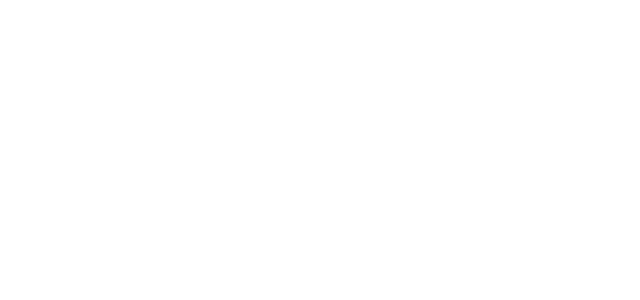
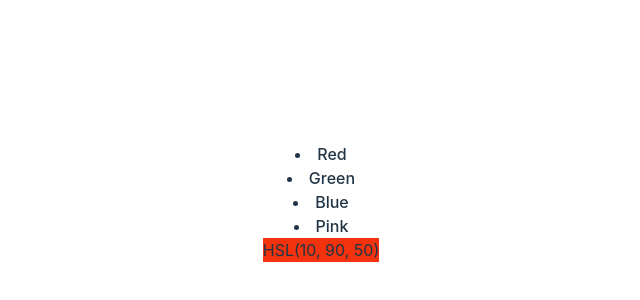
Before and after one commit to BelenPeluffo/animations-test, a React (Vite) app: page /hsl/10/90/50 in a window 1280 px wide. Before the commit this address had no page. Shown: the part 198-498 px from the top of the page, without its empty margins (319-959 px from the left). Built offline with nearby package versions, Linux system fonts and the light colour scheme.

Commit message:
refactor: arregla el tema de la route nesting.

```diff
--- a/src/routes/AppRouter.jsx
+++ b/src/routes/AppRouter.jsx
@@ -1,26 +1,20 @@
-import { BrowserRouter, Routes, Route, Navigate } from "react-router-dom";
+import { BrowserRouter, Routes, Route } from "react-router-dom";
 import styles from "../assets/app.module.css";
 import HSL from "../pages/HSL";
 import RGB from "../pages/RGB";
 import Home from "../pages/Home";
 
 export const AppRouter = () => {
-  const DEFAULT_ROUTE = "/home";
   return (
     <BrowserRouter>
       {/* <div style={styles.fill}> */}
       {/* <div style={styles.content}> */}
       <Routes>
-        <Route path="/" element={<Navigate to={DEFAULT_ROUTE} />} />
-        <Route path="/home" element={<Home />}>
+        <Route path="/" element={<Home />}>
           <Route path="hsl/:h/:s/:l" element={<HSL />} />
           <Route path="rgb/:r/:g/:b" element={<RGB />} />
           <Route path="*" element={<ErrorPage />} />
         </Route>
-        {/* <Route path="/home" element={<Home />} />
-        <Route path="/hsl/:h/:s/:l" element={<HSL />} />
-        <Route path="/rgb/:r/:g/:b" element={<RGB />} />
-        <Route path="*" element={<ErrorPage />} /> */}
       </Routes>
       {/* </div> */}
       {/* </div> */}
```
